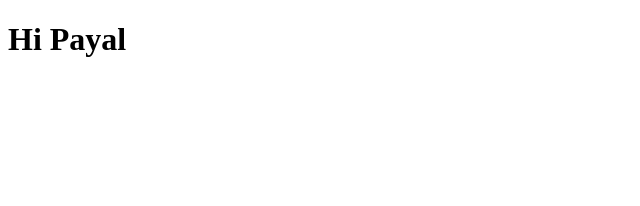
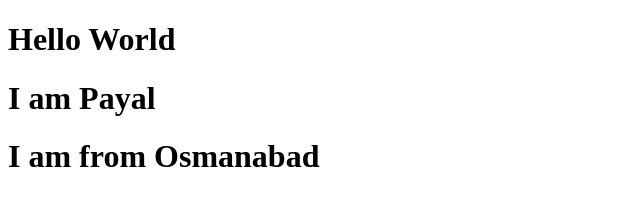
Before and after one commit to Payal28013/portfolio_payal, a plain HTML site: page index.html in a window 1280 px wide. Shown: the whole page, without its empty margins (0-640 px from the left). Drawn offline with Linux system fonts and the light colour scheme.

Commit message:
Update index.html

```diff
--- a/index.html
+++ b/index.html
@@ -6,7 +6,9 @@
 	<title></title>
 </head>
 <body>
-	<h1>Hi Payal </h1>
+	<h1>Hello World</h1>
+	<h1>I am Payal</h1>
+	<h1>I am from Osmanabad</h1>
 
 </body>
 </html>
```
